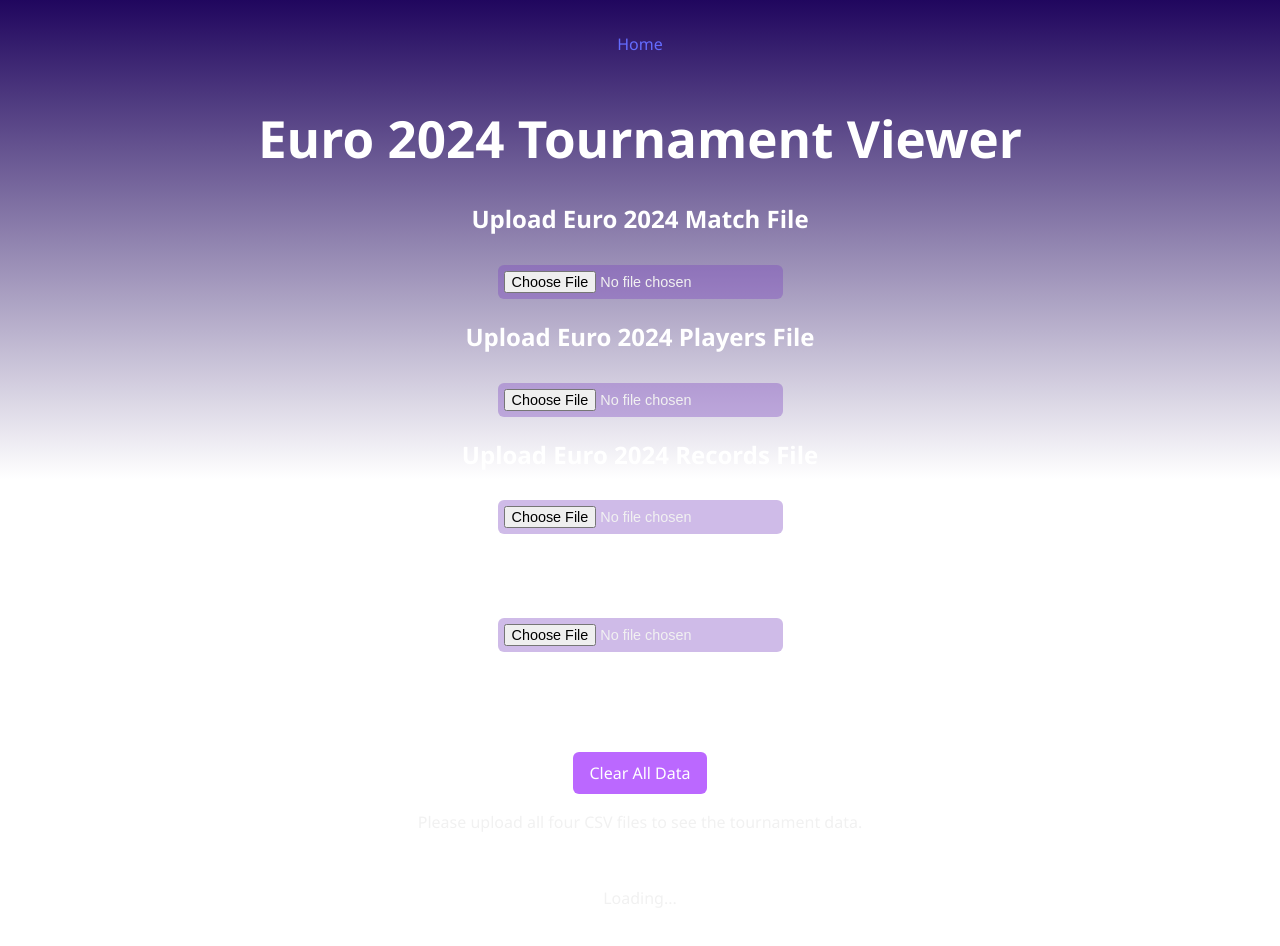
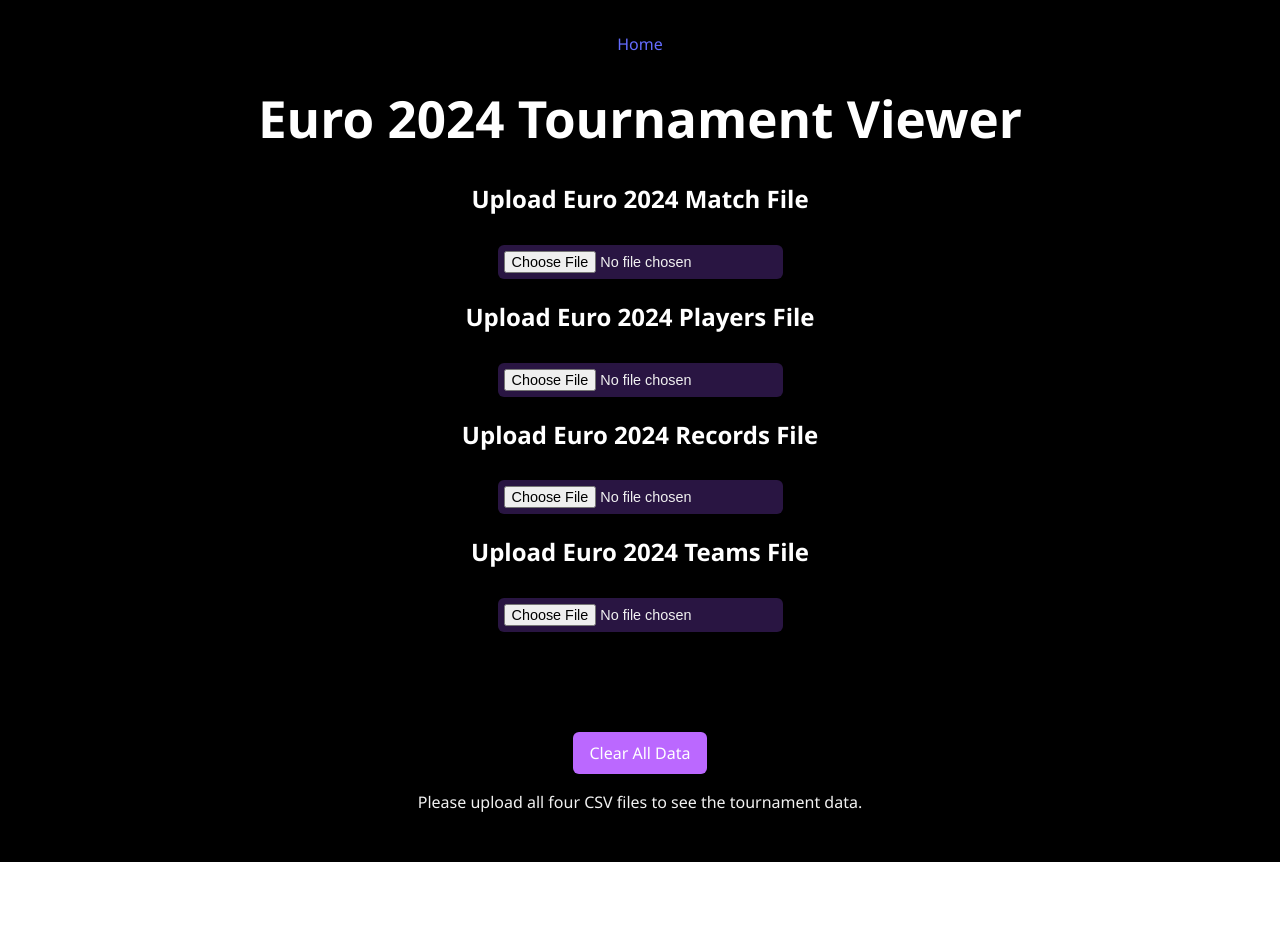
Before and after one commit to desislava-m/euro-football-championship, a React (Vite) app: page / in a window 1280 px wide. Shown: the top 946 px of the page. After the commit the page ends 862 px from the top, so only its background shows below. Built offline with nearby package versions, Linux system fonts and the light colour scheme.

Commit message:
Moving brackets component to HomePage component

```diff
--- a/src/App.css
+++ b/src/App.css
@@ -95,7 +95,7 @@
 body {
   margin: 0;
   font-family: 'Segoe UI', sans-serif;
-  background: linear-gradient(to bottom, #20065e 0%,#ffffff 50%, #ffffff 100%);
+  background: black;
   min-height: 100vh;
   color: #f1f1f1;
 }
--- a/src/App.jsx
+++ b/src/App.jsx
@@ -18,12 +18,12 @@ function App() {
 
           <Routes>
             <Route path='/' element={<HomePage />} />
-            <Route path='/match/:id' element={<MatchDetails />} />
+            <Route path='/match/:id' element={<MatchDetails />}  />
             <Route path='/team/:id' element={<TeamDetails />} />
           </Routes>
 
         </div>
-        <BracketComponent />
+
       </BrowserRouter>
     </DataProvider>
   )
--- a/src/views/HomePage.jsx
+++ b/src/views/HomePage.jsx
@@ -2,6 +2,7 @@ import MatchUploader from "../components/MatchUploader"
 import { DataContext } from "../context/DataContext"
 import { useContext } from "react"
 import AllMatches from "../components/AllMatches";
+import BracketComponent from "../components/Brackets";
 
 export default function HomePage() {
 
@@ -14,16 +15,19 @@ export default function HomePage() {
         records.length > 0;
 
     return (
-        <div className="homepage-container">
+        <div className="homepage-contai">
             <h1>Euro 2024 Tournament Viewer</h1>
 
             <MatchUploader />
 
-            {allDataLoaded ? (
+            {allDataLoaded ? (<>
                 <AllMatches />
+                <BracketComponent />
+                </>
             ) : (
                 <p>Please upload all four CSV files to see the tournament data.</p>
             )}
+
         </div>
     )
 }
```
